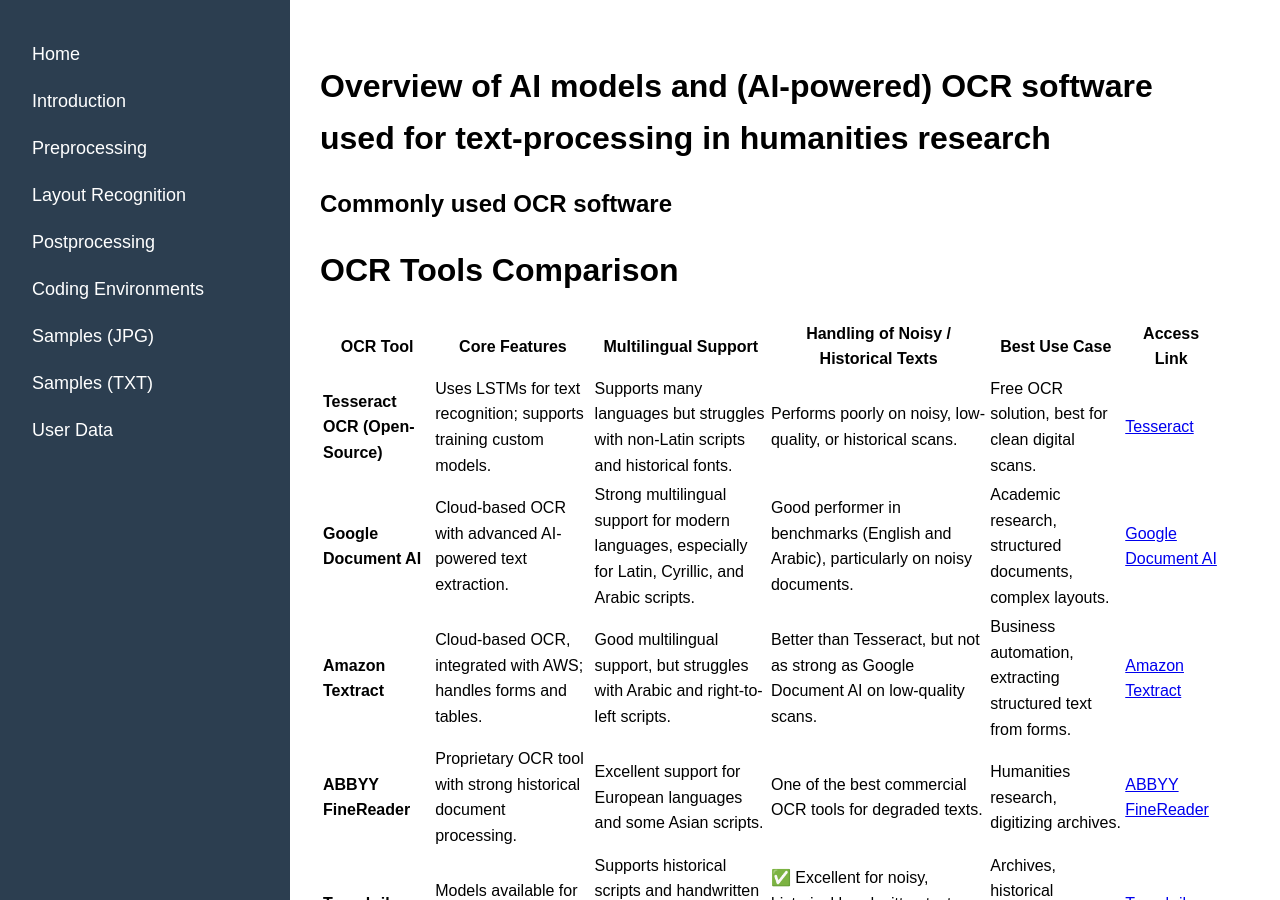
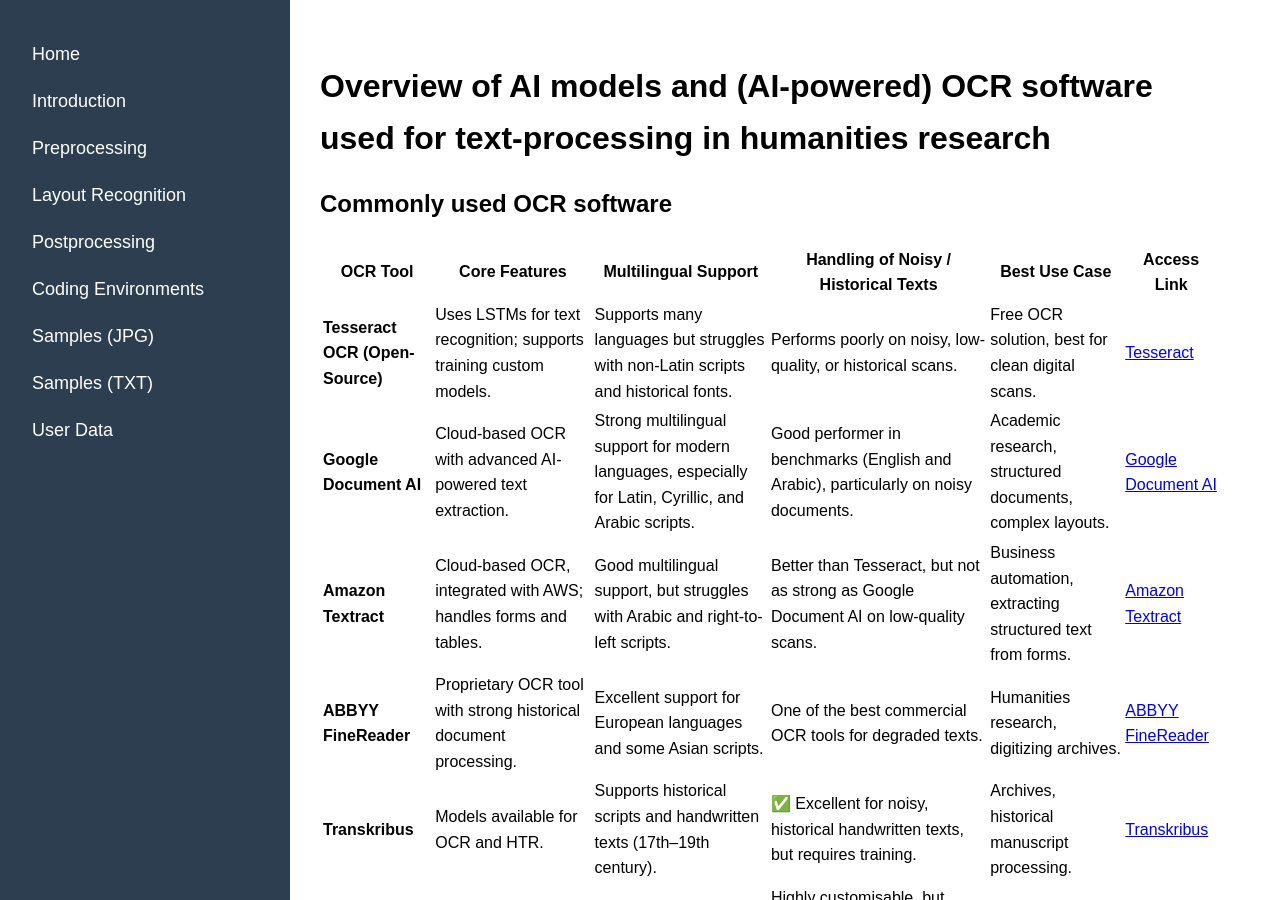
Before and after one commit to stwagner07/atr-historical-research, a Jekyll site: the page built from docs/aimodels.md, in a window 1280 px wide and 900 px high. Built offline with Jekyll 4.4.1, drawn with Linux system fonts in a browser that asks for light colours; our own code applies the rules of GitHub Pages for plain Markdown files.

Commit message:
Update aimodels.md

```diff
--- a/docs/aimodels.md
+++ b/docs/aimodels.md
@@ -1,8 +1,6 @@
 # Overview of AI models and (AI-powered) OCR software used for text-processing in humanities research
 
 ## Commonly used OCR software
-
-# OCR Tools Comparison
 
 | OCR Tool              | Core Features | Multilingual Support | Handling of Noisy / Historical Texts | Best Use Case | Access Link |
 |----------------------|---------------|----------------------|-------------------------------------|--------------|-------------|
```
